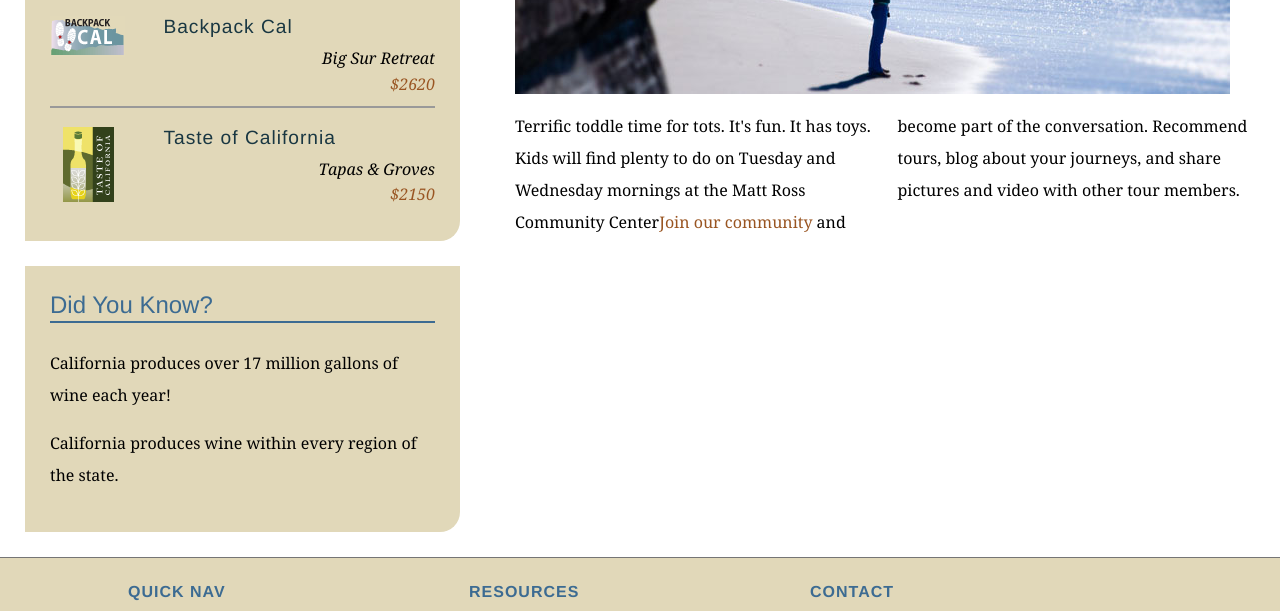
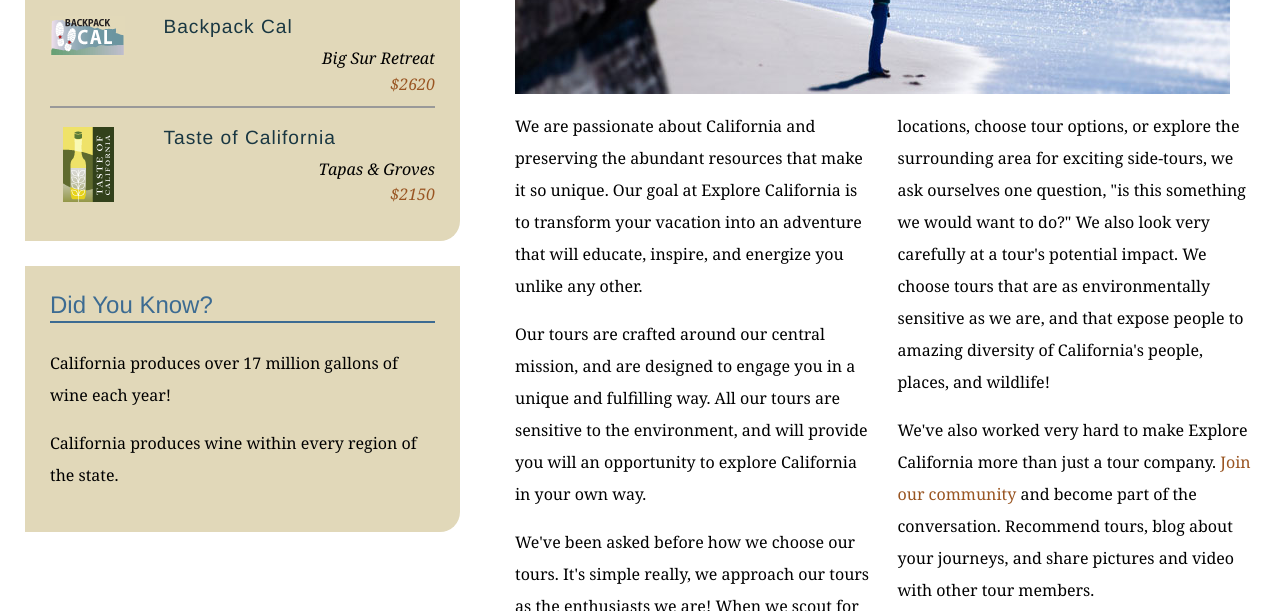
Before and after one commit to joyceMoss/exploreCA, a plain HTML site: page mission.html in a window 1280 px wide. Shown: the part 590-1201 px from the top of the page. Drawn offline with Linux system fonts and the light colour scheme.

Commit message:
Mission.html content alignment

```diff
--- a/mission.html
+++ b/mission.html
@@ -62,8 +62,10 @@
           <h1>Who we are</h1>
           <img src="assets/images/mission_look.jpg" alt="Looking out at the Pacific" class="articleImage" />
           <div class="multiCol">
-            <p> Terrific toddle time for tots.
-It's fun. It has toys. Kids will find plenty to do on Tuesday and Wednesday mornings at the Matt Ross Community Center<a href="explorers/join.html">Join our community</a> and become part of the conversation. Recommend tours, blog about your journeys, and share pictures and video with other tour members.</p>
+               <p>We are passionate about California and preserving the abundant resources that make it so unique. Our goal at Explore California is to transform your vacation into an adventure that will educate, inspire, and energize you unlike any other.</p>
+    <p>Our tours are crafted around our central mission, and are designed to engage you in a unique and fulfilling way. All our tours are sensitive to the environment, and will provide you will an opportunity to explore California in your own way.</p>
+    <p>We've been asked before how we choose our tours. It's simple really, we approach our tours as the enthusiasts we are! When we scout for locations, choose tour options, or explore the surrounding area for exciting side-tours, we ask ourselves one question, &quot;is this something we would want to do?&quot; We also look very carefully at a tour's potential impact. We choose tours that are as environmentally sensitive as we are, and that expose people to amazing diversity of California's people, places, and wildlife!</p>
+    <p>We've also worked very hard to make Explore California more than just a tour company. <a href="explorers/join.htm">Join our community</a> and become part of the conversation. Recommend tours, blog about your journeys, and share pictures and video with other tour members.</p>
           </div>
         </div>
       </div>
```
